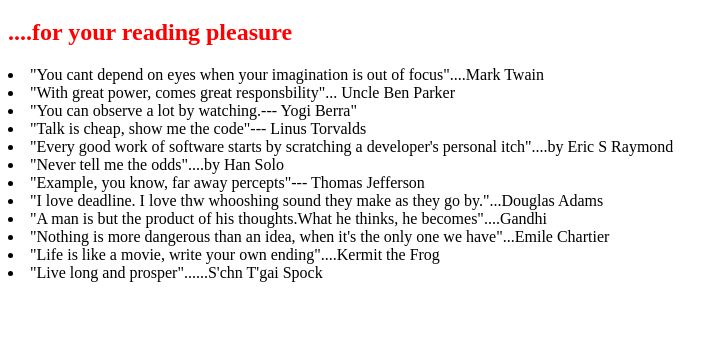
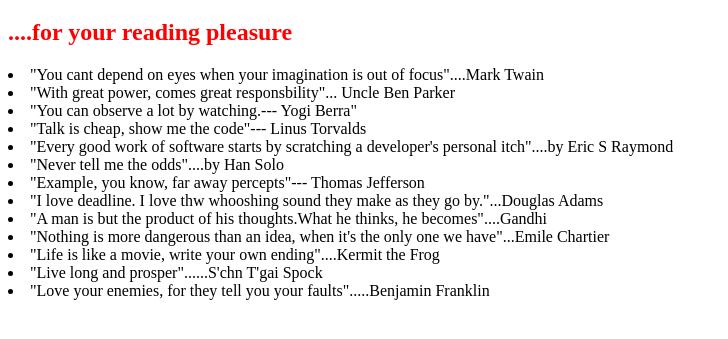
Before and after one commit to vivek-sharma09/0main_opensap_repo, a plain HTML site: page index.html in a window 1280 px wide. Shown: the part 61-400 px from the top of the page, without its empty margins (0-728 px from the left). Drawn offline with Linux system fonts and the light colour scheme.

Commit message:
Added 2nd quote by Benjamin Franklin

```diff
--- a/index.html
+++ b/index.html
@@ -21,6 +21,7 @@
 			<li>"Nothing is more dangerous than an idea, when it's the only one we have"...Emile Chartier</li>
 			<li>"Life is like a movie, write your own ending"....Kermit the Frog</li>
 			<li>"Live long and prosper"......S'chn T'gai Spock</li>
+			<li>"Love your enemies, for they tell you your faults".....Benjamin Franklin</li>
 		</u1>
 	</body>
 </html>
```
